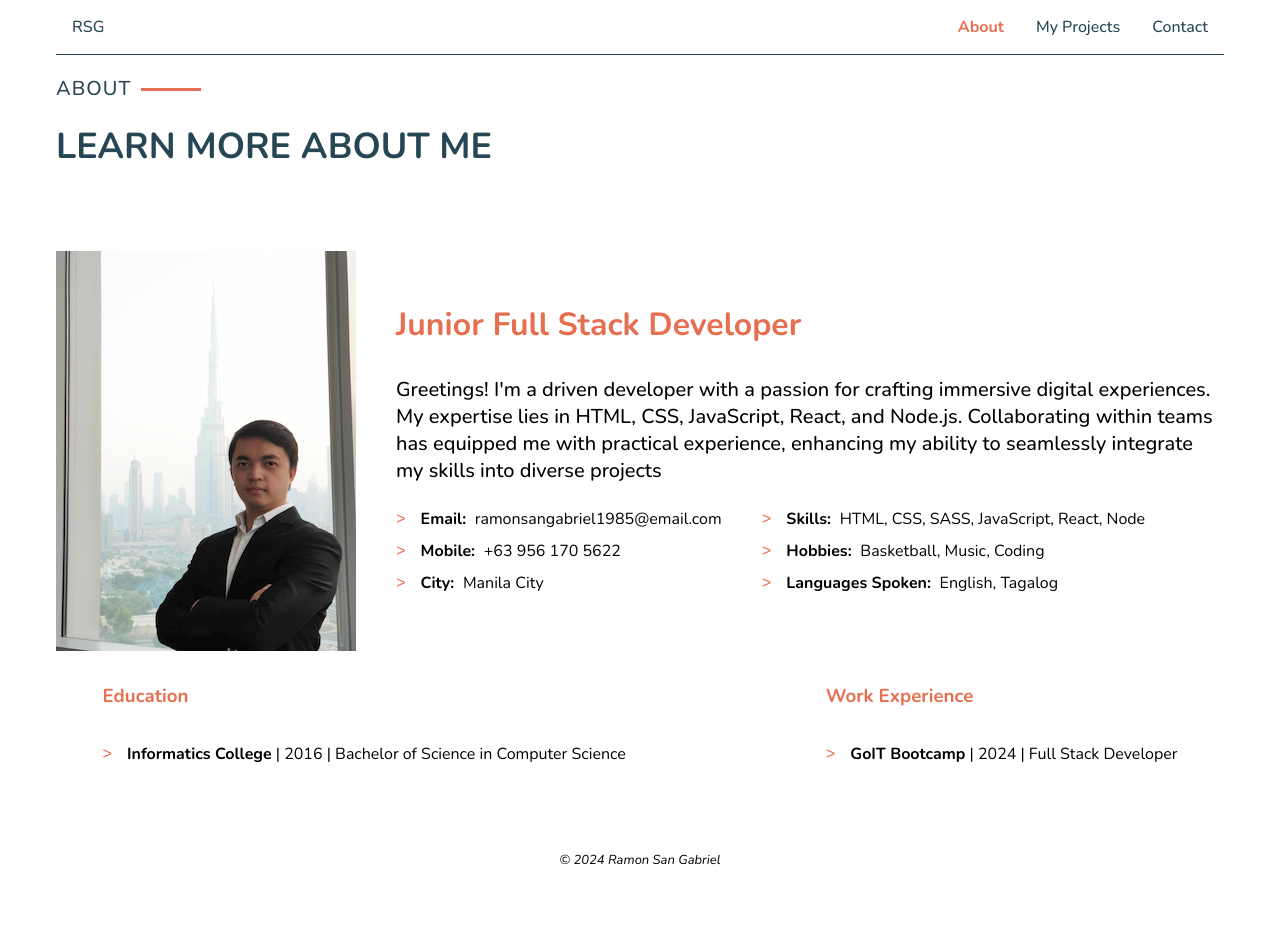
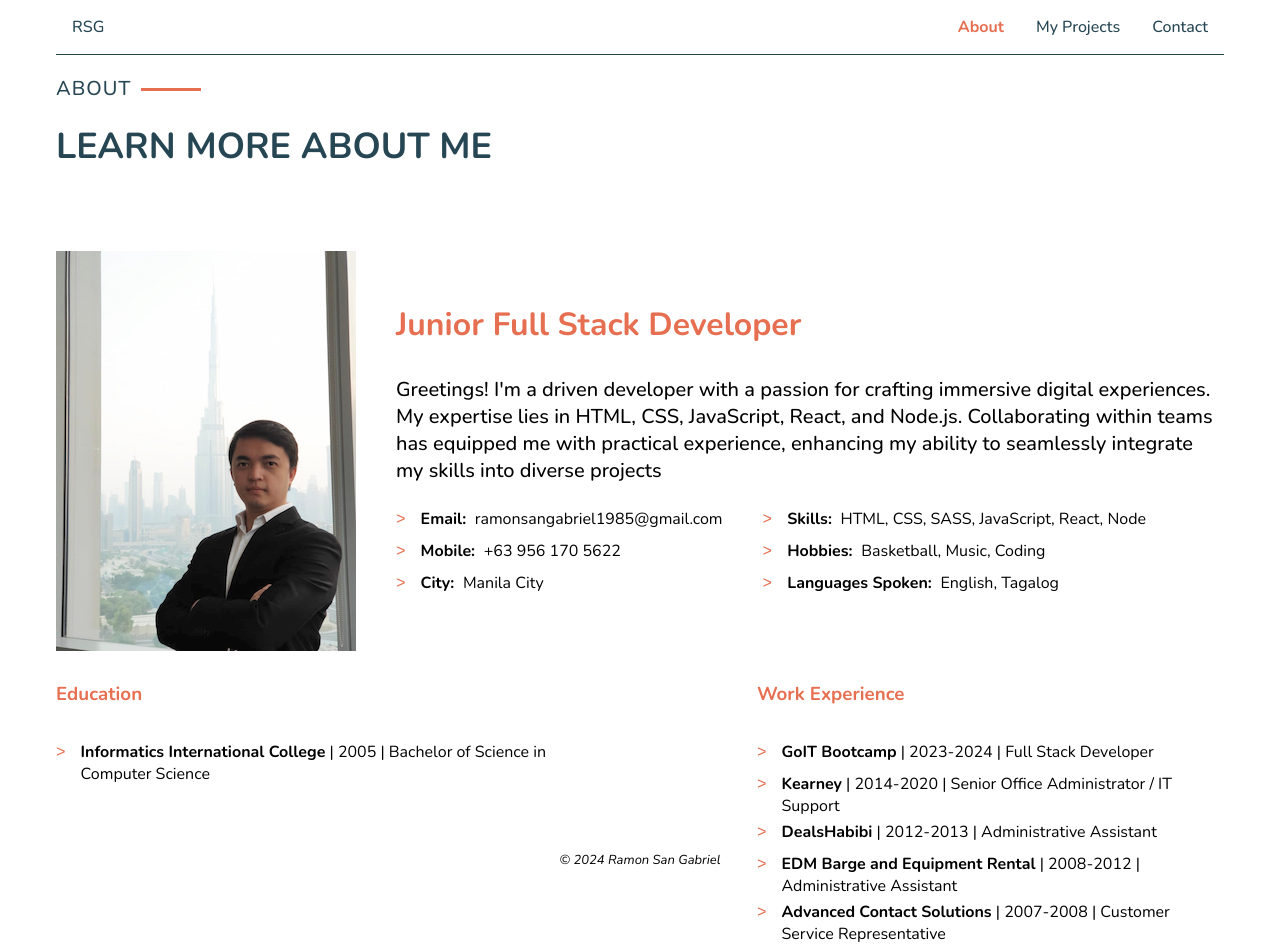
Before and after one commit to RamonSanGabriel/react-portfolio-creation, a React (Vite) app: page /about in a window 1280 px wide. Before the commit the page ends 889 px from the top, so only its background shows below. Built offline with nearby package versions, Linux system fonts and the light colour scheme.

Commit message:
Update about.js

```diff
--- a/src/data/about.js
+++ b/src/data/about.js
@@ -8,7 +8,7 @@ export const aboutList1 = [
   {
     id: 1,
     description: 'Email',
-    value: 'ramonsangabriel1985@email.com',
+    value: 'ramonsangabriel1985@gmail.com',
   },
   {
     id: 2,
@@ -55,8 +55,8 @@ export const aboutList3 = [
   }, */
   {
     id: 3,
-    school: 'Informatics College',
-    year: '2016',
+    school: 'Informatics International College',
+    year: '2005',
     course: 'Bachelor of Science in Computer Science',
   },
 ];
@@ -64,7 +64,32 @@ export const aboutList4 = [
   {
     id: 1,
     company: 'GoIT Bootcamp',
-    year: '2024',
+    year: '2023-2024',
     position: 'Full Stack Developer',
   },
+  {
+    id: 2,
+    company: 'Kearney',
+    year: '2014-2020',
+    position: 'Senior Office Administrator / IT Support',
+  },
+  {
+    id: 3,
+    company: 'DealsHabibi',
+    year: '2012-2013',
+    position: 'Administrative Assistant',
+  },
+
+  {
+    id: 4,
+    company: 'EDM Barge and Equipment Rental',
+    year: '2008-2012',
+    position: 'Administrative Assistant',
+  },
+  {
+    id: 5,
+    company: 'Advanced Contact Solutions',
+    year: '2007-2008',
+    position: 'Customer Service Representative',
+  },
 ];
```
